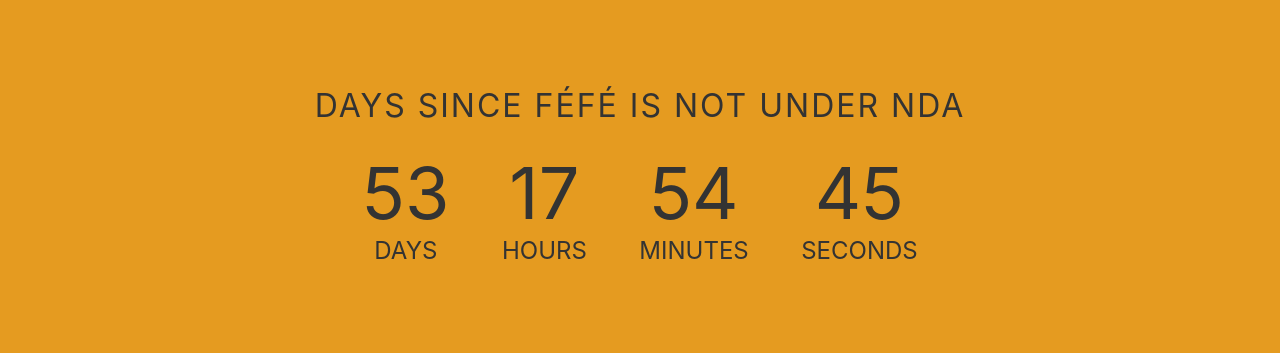
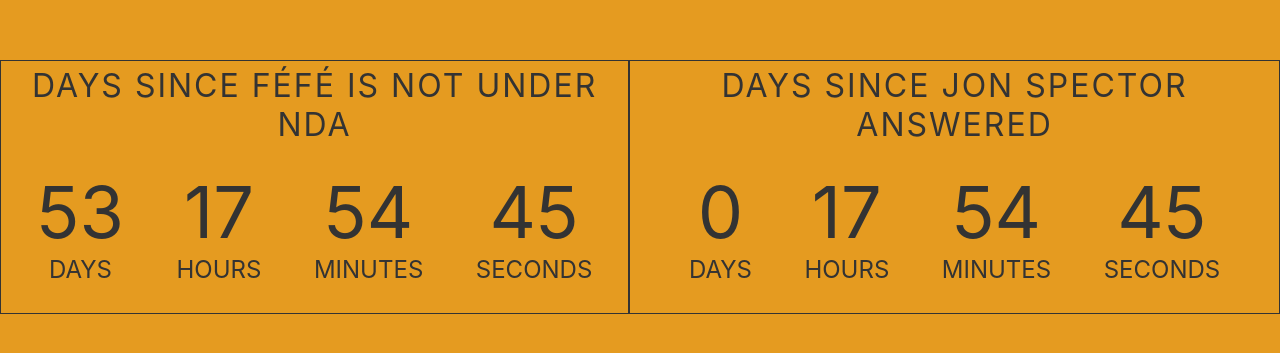
Before and after one commit to LotuxPunk/fefenda, a plain HTML site: page index.html in a window 1280 px wide. Shown: the part 213-566 px from the top of the page. Drawn offline with Linux system fonts and the light colour scheme.

Commit message:
Jon Spector Update

```diff
--- a/index.html
+++ b/index.html
@@ -24,7 +24,7 @@
         }
 
         body {
-                align-items: center;
+            align-items: center;
             background-color: #e59b20;
             display: flex;
             font-family: -apple-system,
@@ -42,6 +42,8 @@
             color: #333;
             margin: 0 auto;
             text-align: center;
+            padding: 5px;
+            border: #333 solid 1px;
         }
 
         h1 {
@@ -100,6 +102,21 @@
                 <li><span id="seconds"></span>Seconds</li>
             </ul>
         </div>
+    </div>
+
+    <br/>
+
+    <div class="container">
+        <h1 id="headline">Days since Jon Spector answered</h1>
+        <div id="countdown">
+            <ul>
+                <li><span id="daysJon"></span>days</li>
+                <li><span id="hoursJon"></span>Hours</li>
+                <li><span id="minutesJon"></span>Minutes</li>
+                <li><span id="secondsJon"></span>Seconds</li>
+            </ul>
+        </div>
+    </div>
 
 </body>
 <script>
@@ -115,7 +132,6 @@
             yyyy = today.getFullYear(),
             nextYear = yyyy + 1,
             ndaMeeting = "01/28/2022";
-
         today = mm + "/" + dd + "/" + yyyy;
         //end
 
@@ -125,12 +141,41 @@
                 const now = new Date().getTime(),
                     distance = countDown - now;
 
-                document.getElementById("days").innerText = Math.floor(-distance / (day)),
+                    document.getElementById("days").innerText = Math.floor(-distance / (day)),
                     document.getElementById("hours").innerText = Math.floor((-distance % (day)) / (hour)),
                     document.getElementById("minutes").innerText = Math.floor((-distance % (hour)) / (minute)),
                     document.getElementById("seconds").innerText = Math.floor((-distance % (minute)) / second);
             }, 0)
     }());
+
+    (function () {
+        const second = 1000,
+            minute = second * 60,
+            hour = minute * 60,
+            day = hour * 24;
+
+        let today = new Date(),
+            dd = String(today.getDate()).padStart(2, "0"),
+            mm = String(today.getMonth() + 1).padStart(2, "0"),
+            yyyy = today.getFullYear(),
+            nextYear = yyyy + 1,
+            jonAnswer = "03/22/2022";
+
+        today = mm + "/" + dd + "/" + yyyy;
+        //end
+
+        const countDown = new Date(jonAnswer).getTime(),
+            x = setInterval(function () {
+
+                const now = new Date().getTime(),
+                    distance = countDown - now;
+
+                    document.getElementById("daysJon").innerText = Math.floor(-distance / (day)),
+                    document.getElementById("hoursJon").innerText = Math.floor((-distance % (day)) / (hour)),
+                    document.getElementById("minutesJon").innerText = Math.floor((-distance % (hour)) / (minute)),
+                    document.getElementById("secondsJon").innerText = Math.floor((-distance % (minute)) / second);
+            }, 0)
+    }());
 </script>
 
 </html>
```
